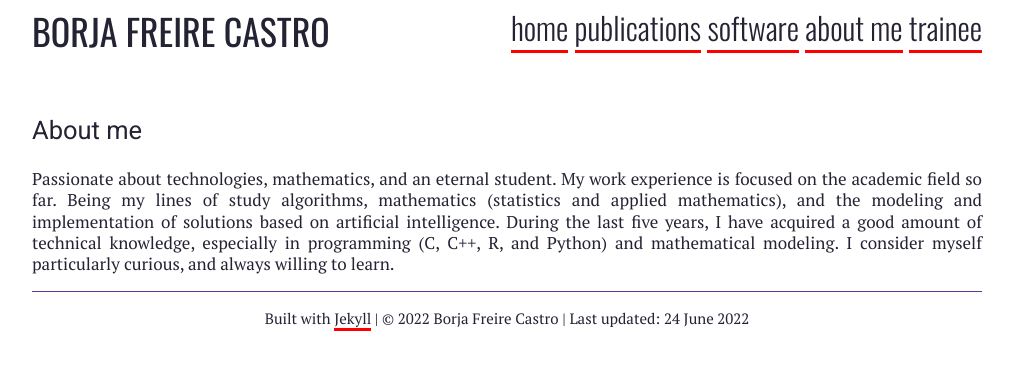
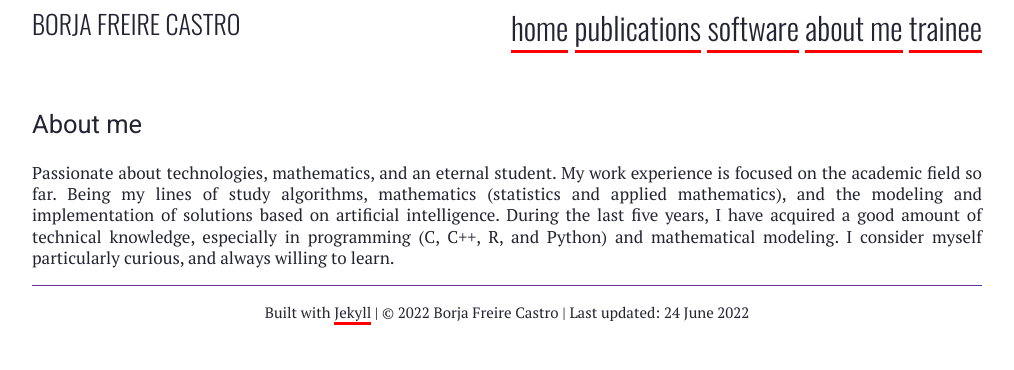
Before and after one commit to borjaf696/borjaf696.github.io, a Jekyll site: the page built from about.md, in a window 1280 px wide. Shown: the top 370 px of the page, without its empty margins (133-1147 px from the left). Built offline with Jekyll 4.4.1, drawn with Linux system fonts in a browser that asks for light colours; nearby versions of some CDN libraries; a style sheet for code colours, icons or effects is not loaded.

Commit message:
Update main_2.css

```diff
--- a/assets/css/main_2.css
+++ b/assets/css/main_2.css
@@ -152,8 +152,8 @@ header {
 }
 
 header div.main {
-  font-size: 36px;
-  font-weight: 400;
+  font-size: 26px;
+  font-weight: 200;
 }
 
 header nav {
```
